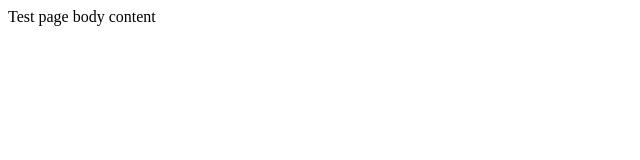
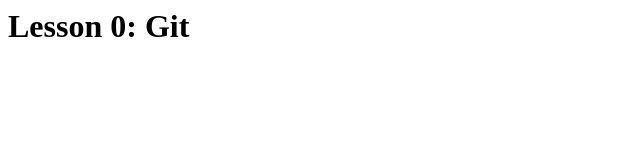
Before and after one commit to rrutherfordd/git_test, a plain HTML site: page index.html in a window 1280 px wide. Shown: the whole page, without its empty margins (0-640 px from the left). Drawn offline with Linux system fonts and the light colour scheme.

Commit message:
More new content

```diff
--- a/index.html
+++ b/index.html
@@ -1,8 +1,8 @@
 <html>
   <head>
-    <title>Test page title</title>
+    <title>HTML5, CSS3, and Responsive Design</title>
   </head>
   <body>
-    Test page body content
+    <h1>Lesson 0: Git</h1>
   </body>
 </html>
```
